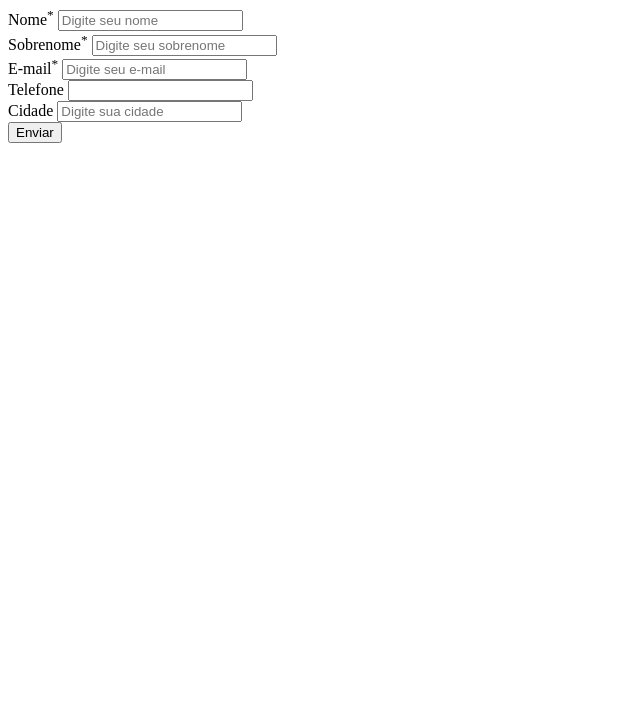
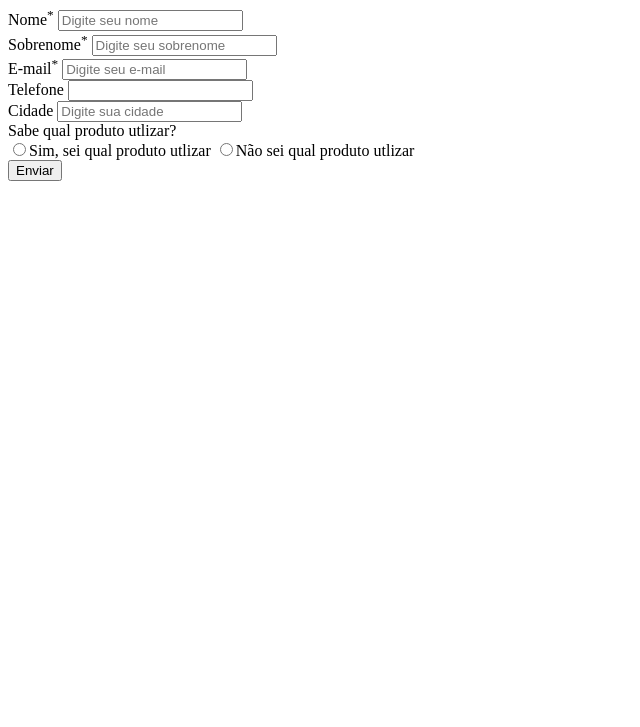
Before and after one commit to agtoliv/AugustoOliveira-PS-BASF, a plain HTML site: page front-end/index.html in a window 1280 px wide. Shown: the part 73-800 px from the top of the page, without its empty margins (0-640 px from the left). Drawn offline with Linux system fonts and the light colour scheme.

Commit message:
feat: adiciona campo condicial dos produtos (botões radio)

```diff
--- a/front-end/index.html
+++ b/front-end/index.html
@@ -40,6 +40,18 @@
                 <span class="error-message"></span>
             </div>
 
+            <div class="escolha">
+                <label>Sabe qual produto utlizar?</label>
+                <div class="options">
+                    <label>
+                        <input type="radio" name="option" value="firstoption">Sim, sei qual produto utlizar
+                    </label>
+                    <label>
+                        <input type="radio" name="option" value="secondoption">Não sei qual produto utlizar
+                    </label>
+                </div>
+            </div>
+
             <div id="btn">
                 <button type="submit" class="submit-btn">Enviar</button>
             </div>
```
